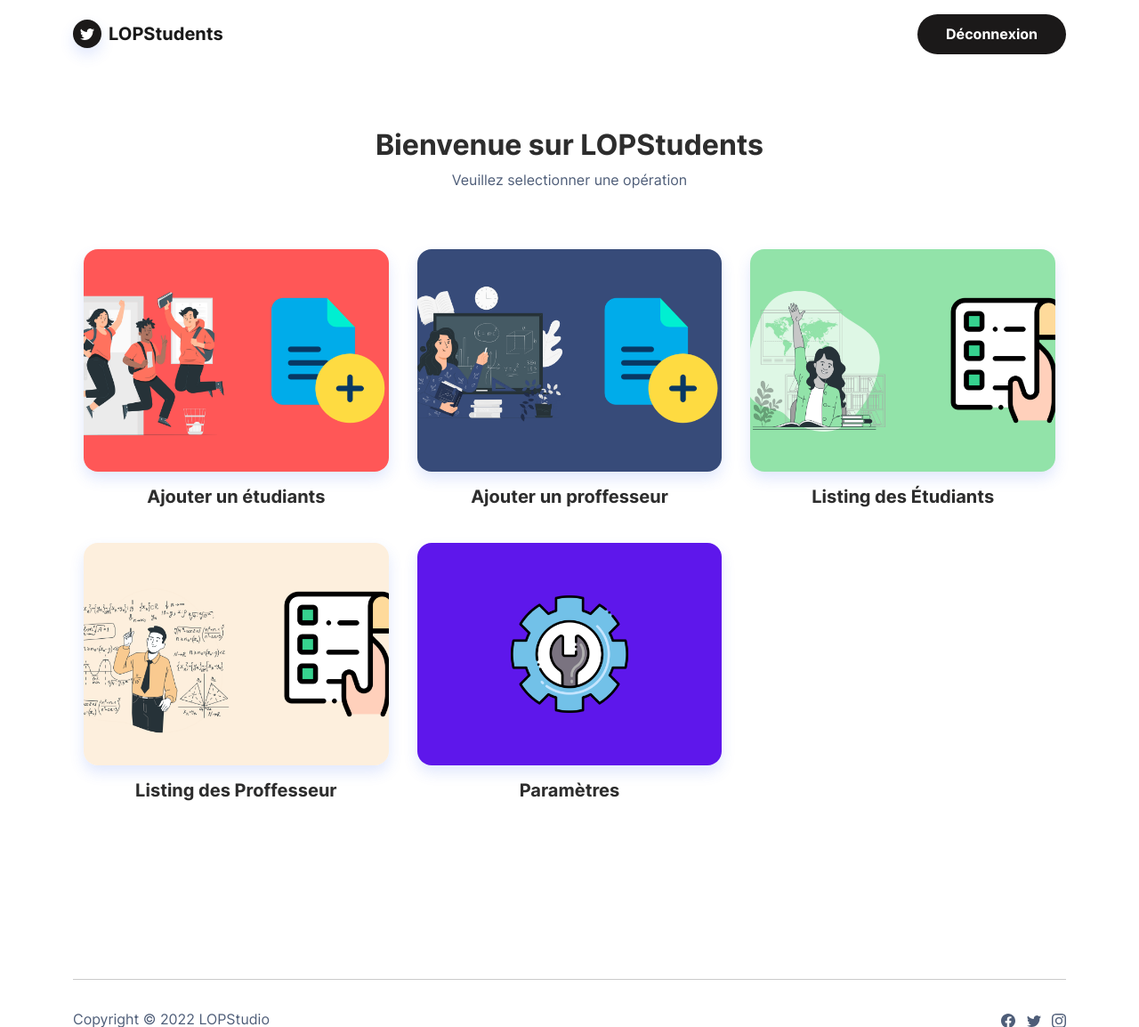
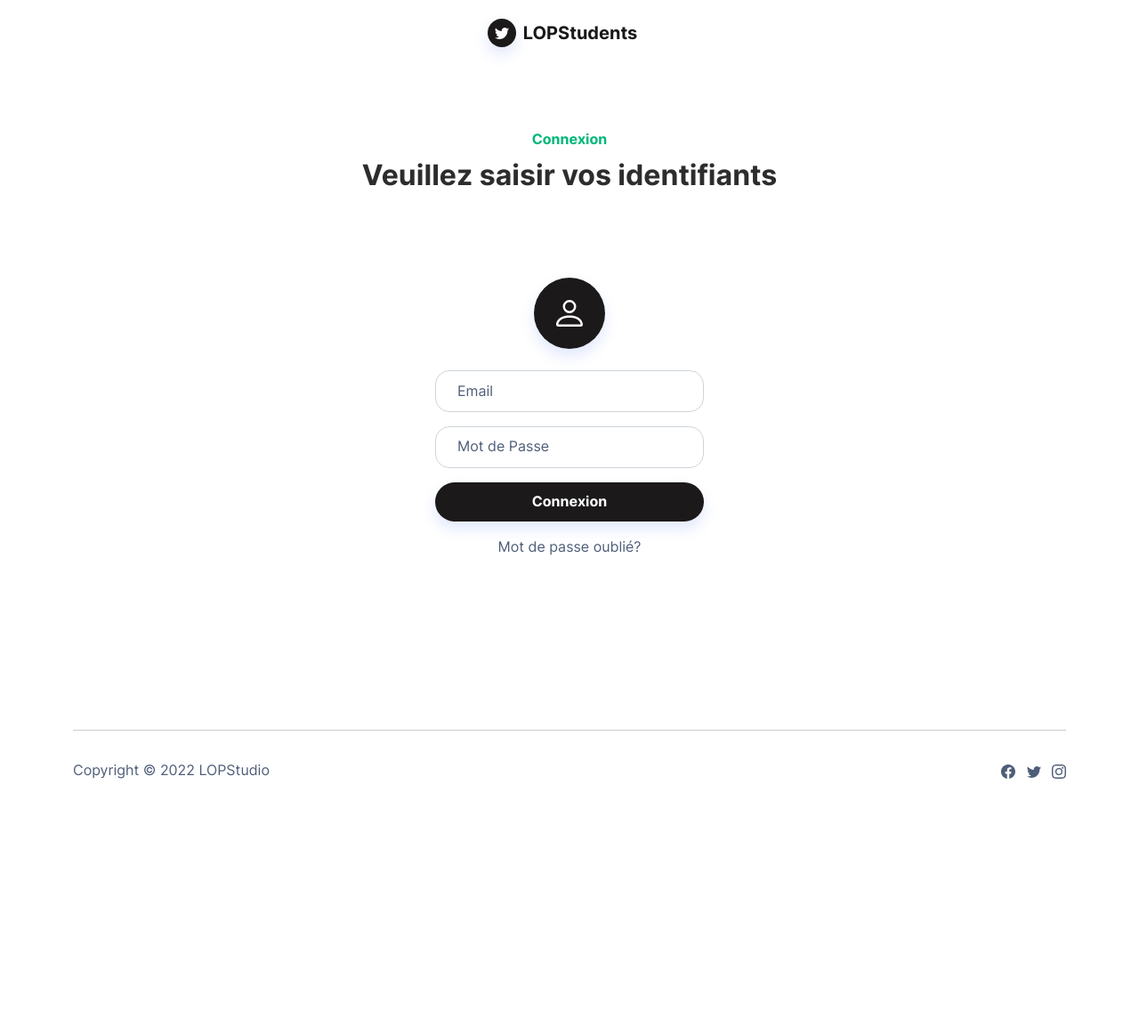
Before and after one commit to machkouroke/LOPStudents, a PHP site: page /index.php in a window 1280 px wide. Shown: the top 1154 px of the page at 89% size. After the commit the page ends 875 px from the top, so only its background shows below. Run offline with PHP 8.4, Linux system fonts and the light colour scheme.

Commit message:
Ajout d'un systeme fictif d'authentification

```diff
--- a/composer.json
+++ b/composer.json
@@ -2,6 +2,7 @@
   "require": {
     "phpunit/phpunit": "^9",
     "shivammathur/countrycity": "master-dev",
-    "ext-pdo": "*"
+    "ext-pdo": "*",
+    "ext-gd": "*"
   }
 }
--- a/controller/controller.php
+++ b/controller/controller.php
@@ -4,14 +4,23 @@
 
 
     /**
-     * @param Closure $action action à autoriser uniquement aux utilisateur connecté
+     * @param Closure $action action à autoriser uniquement à l'utilisateur connecté
      */
     function loginRequired(Closure $action) {
         if (isset($_SESSION['User'])) {
             $action();
         } else {
-            $action();
+            require($_SERVER['DOCUMENT_ROOT']. DIRECTORY_SEPARATOR .'view\login.php');
         }
+    }
+    function login() {
+        $_SESSION['User'] = 'machkour';
+        header("Location:index.php");
+    }
+    function logout() {
+        unset($_SESSION['User']);
+        session_destroy();
+        header("Location:index.php");
     }
     $menu = function () {
         require($_SERVER['DOCUMENT_ROOT']. DIRECTORY_SEPARATOR .'view\menu.php');
--- a/index.php
+++ b/index.php
@@ -15,11 +15,16 @@
                 $listingStudents();
                 break;
             case 'listingTeachers':
-                loginRequired( $listingTeachers);
-
+                loginRequired($listingTeachers);
                 break;
             case 'settings':
                 loginRequired($settings);
+                break;
+            case 'login':
+                login();
+                break;
+            case 'logout':
+                logout();
                 break;
             default:
                 $menu();
@@ -28,4 +33,3 @@
     } else {
         loginRequired($menu);
     }
-    session_destroy();
--- a/model/beans/Model.php
+++ b/model/beans/Model.php
@@ -21,5 +21,3 @@
 
         }
     }
-
-?>
--- a/view/login.php
+++ b/view/login.php
@@ -15,9 +15,13 @@
                         <div class="bs-icon-xl bs-icon-circle bs-icon-primary shadow bs-icon my-4"><svg xmlns="http://www.w3.org/2000/svg" width="1em" height="1em" fill="currentColor" viewBox="0 0 16 16" class="bi bi-person">
                                 <path d="M8 8a3 3 0 1 0 0-6 3 3 0 0 0 0 6zm2-3a2 2 0 1 1-4 0 2 2 0 0 1 4 0zm4 8c0 1-1 1-1 1H3s-1 0-1-1 1-4 6-4 6 3 6 4zm-1-.004c-.001-.246-.154-.986-.832-1.664C11.516 10.68 10.289 10 8 10c-2.29 0-3.516.68-4.168 1.332-.678.678-.83 1.418-.832 1.664h10z"></path>
                             </svg></div>
-                        <form method="post">
-                            <div class="mb-3"><input class="form-control" type="email" name="email" placeholder="Email"></div>
-                            <div class="mb-3"><input class="form-control" type="password" name="password" placeholder="Mot de Passe"></div>
+                        <form method="post" action="index.php?action=login">
+                            <div class="mb-3"><label>
+		                            <input class="form-control" type="email" name="email" placeholder="Email">
+	                            </label></div>
+                            <div class="mb-3"><label>
+		                            <input class="form-control" type="password" name="password" placeholder="Mot de Passe">
+	                            </label></div>
                             <div class="mb-3"><button class="btn btn-primary shadow d-block w-100" type="submit">Connexion</button></div>
                             <p class="text-muted">Mot de passe oublié?</p>
                         </form>
--- a/view/templates/base.php
+++ b/view/templates/base.php
@@ -6,28 +6,30 @@
 		<meta charset="utf-8">
 		<meta name="viewport" content="width=device-width, initial-scale=1.0, shrink-to-fit=no">
 		<title><?= $title ?></title>
-		<link rel="stylesheet" href="https://fonts.googleapis.com/css2?family=Material+Symbols+Outlined:opsz,wght,FILL,GRAD@48,400,0,0" />
+		<link rel="stylesheet"
+		      href="https://fonts.googleapis.com/css2?family=Material+Symbols+Outlined:opsz,wght,FILL,GRAD@48,400,0,0"/>
 		<link rel="stylesheet" href="<?= CSS_URL ?>style.css" type="text/css"
 	</head>
 
 	<body>
-		<nav class="navbar navbar-light navbar-expand-md fixed-top text-start d-flex d-xl-flex justify-content-around align-items-xl-center navbar-shrink py-3"
+		<nav class="navbar navbar-light navbar-expand-md fixed-top text-start d-flex d-xl-flex justify-content-center align-items-xl-center navbar-shrink py-3"
 		     id="mainNav">
-			<div class="container d-flex d-xl-flex justify-content-around ">
-				<a class="navbar-brand text-center d-flex align-items-center "
-						href="<?= BASE_URL ?>index.php" style="width: 100%;">
+			<div class="container d-flex d-xl-flex justify-content-center ">
+				<a class="navbar-brand text-center d-flex <?= !isset($_SESSION['User']) ? 'justify-content-center' : '' ?>"
+				   href="<?= BASE_URL ?>index.php" style="width: 100%;">
 					<span class="bs-icon-sm bs-icon-circle bs-icon-primary shadow d-flex justify-content-center align-items-center me-2 bs-icon">
 
-						<?php include($_SERVER['DOCUMENT_ROOT']. DIRECTORY_SEPARATOR ."view\assets\img\lop.svg")?>
+						<?php include($_SERVER['DOCUMENT_ROOT'] . DIRECTORY_SEPARATOR . "view\assets\img\lop.svg") ?>
 					</span>
 					<span>LOPStudents</span>
 				</a>
-
+				<?php if (isset($_SESSION['User'])): ?>
 				<div class="collapse navbar-collapse" id="navcol-1">
 					<ul class="navbar-nav mx-auto">
-						<li class="nav-item"><a href="" class="btn btn-primary">Déconnexion</a></li>
+						<li class="nav-item"><a href="<?= BASE_URL ?>index.php?action=logout" class="btn btn-primary">Déconnexion</a></li>
 					</ul>
 				</div>
+				<?php endif ?>
 			</div>
 		</nav>
 
@@ -62,7 +64,7 @@
 		</footer>
 		<script src="https://cdnjs.cloudflare.com/ajax/libs/jquery/3.6.0/jquery.min.js"></script>
 		<script src="https://cdn.jsdelivr.net/npm/bootstrap@5.1.3/dist/js/bootstrap.bundle.min.js"></script>
-<!--		<script src="https://cdn.reflowhq.com/v1/toolkit.min.js"></script>-->
+		<!--		<script src="https://cdn.reflowhq.com/v1/toolkit.min.js"></script>-->
 		<script src="https://cdnjs.cloudflare.com/ajax/libs/aos/2.3.4/aos.js"></script>
 		<script src="<?= JS_URL ?>bs-init.js"></script>
 
```
Also changed, not shown: view/assets/captcha.php (+17 -8 lines).
